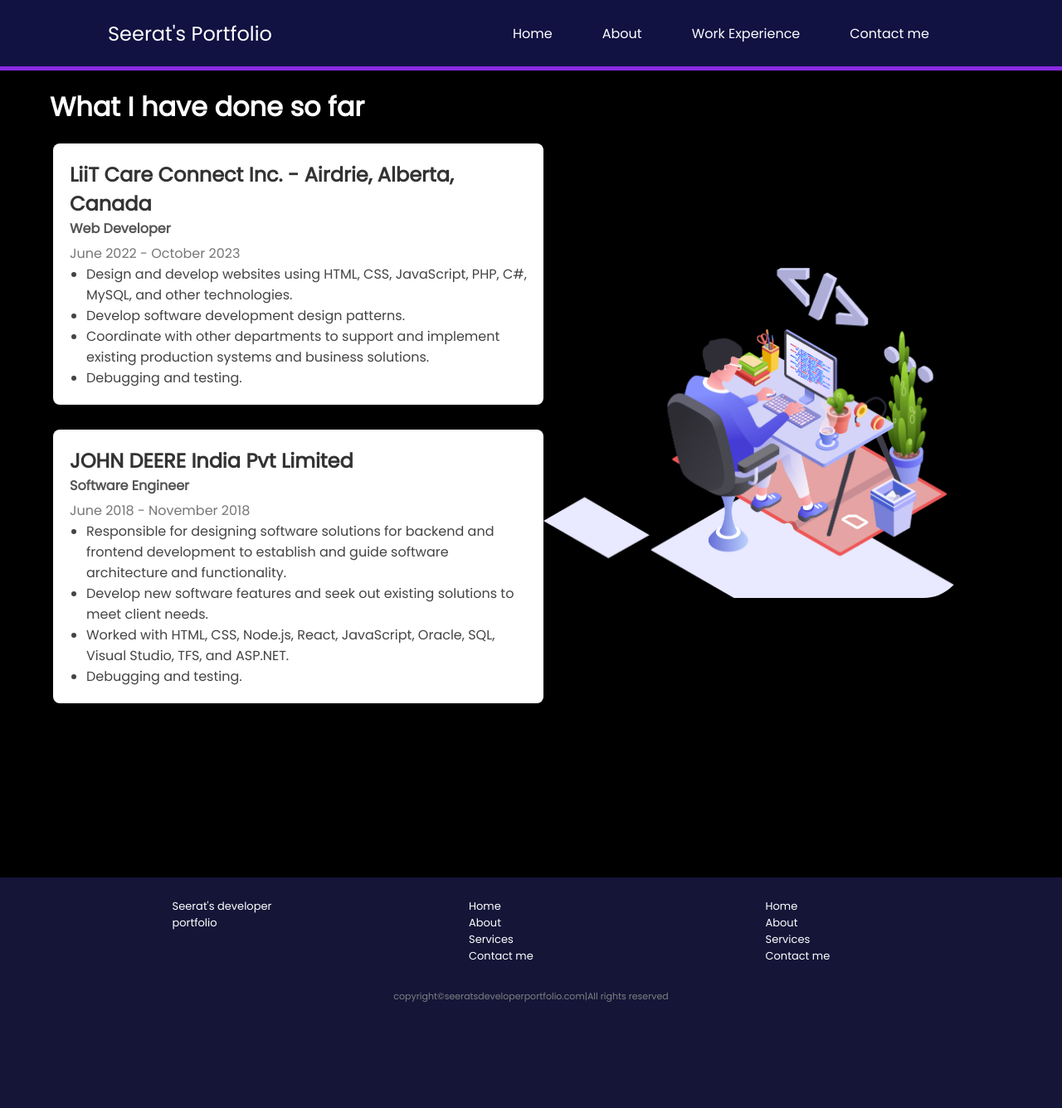
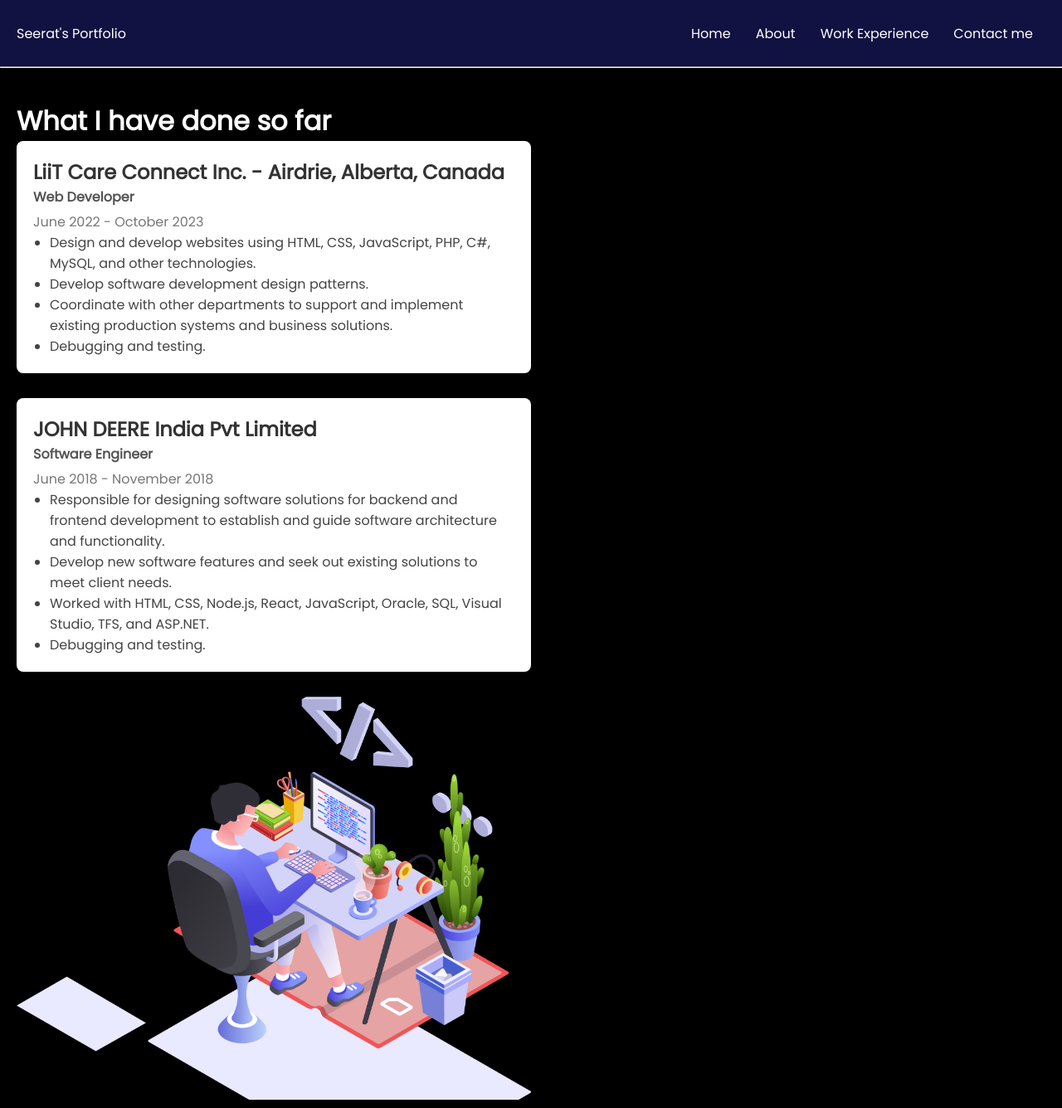
Before and after one commit to SeeratKa/Portfolio-Seerat, a website: page WorkExperience.html in a window 1280 px wide. Shown: the top 1336 px of the page at 83% size. Drawn offline with nearby package versions, Linux system fonts and the light colour scheme.

Commit message:
committed by seerat

```diff
--- a/WorkExperience.css
+++ b/WorkExperience.css
@@ -1,4 +1,4 @@
-* {
+/** {
     margin: 0;
     padding: 0;
   }
@@ -87,7 +87,7 @@
   .rightsection img {
     width: 86%;
     border-radius: 50px;
-    /*margin:40px 0px;*/
+
   }
 
   .blue {
@@ -133,4 +133,122 @@
     padding: 30px 0px;
     font-size: 11px;
     color:gray;
+}*/
+/* Common styles for all screen sizes */
+* {
+  margin: 0;
+  padding: 0;
+  box-sizing: border-box;
 }
+
+body {
+  background-color: black;
+  color: white;
+  font-family: "Poppins", sans-serif;
+}
+
+nav {
+  display: flex;
+  justify-content: space-between;
+  align-items: center;
+  height: 80px;
+  background-color: rgb(17, 17, 66);
+  padding: 0 20px;
+}
+
+nav ul {
+  display: flex;
+  list-style: none;
+}
+
+nav ul li {
+  margin: 0 15px;
+}
+
+nav ul li a {
+  text-decoration: none;
+  color: white;
+}
+
+nav ul li a:hover {
+  color: blueviolet;
+}
+
+main {
+  padding: 20px;
+}
+
+h1 {
+  margin-top: 20px;
+}
+
+.firstsection {
+  flex-direction: column;
+}
+
+.firstsection>div {
+  width: 50%;
+}
+
+.leftsection, .rightsection {
+  margin-bottom: 30px;
+}
+
+.leftsection {
+  background-color: #fff;
+  border-radius: 8px;
+  box-shadow: 0 0 10px rgba(0, 0, 0, 0.1);
+  padding: 20px;
+}
+
+.leftsection h2 {
+  color: #333;
+}
+
+.position {
+  font-weight: bold;
+  color: #555;
+}
+
+.duration {
+  margin-top: 5px;
+  color: #777;
+}
+
+.leftsection ul {
+  list-style-type: disc;
+  padding-left: 20px;
+  color: #444;
+}
+
+.rightsection img {
+  width: 100%;
+  border-radius: 8px;
+}
+
+footer {
+  background-color: rgb(21, 21, 56);
+  color: white;
+  text-align: center;
+  padding: 20px;
+}
+
+.footer-flex {
+  display: flex;
+  justify-content: space-around;
+  align-items: center;
+  flex-wrap: wrap;
+}
+
+.footer-flex > div {
+  width: 50%;
+  margin-bottom: 20px;
+}
+
+.footer-flex ul {
+  padding: 0;
+}
+
+.footer4 {
+  font-size: 12px;
+}
```
Also changed, not shown: index.css (+10 -4 lines), OIP.jpeg (deleted), c.png (deleted), p.webp.webp (deleted), s.jpeg (deleted).
